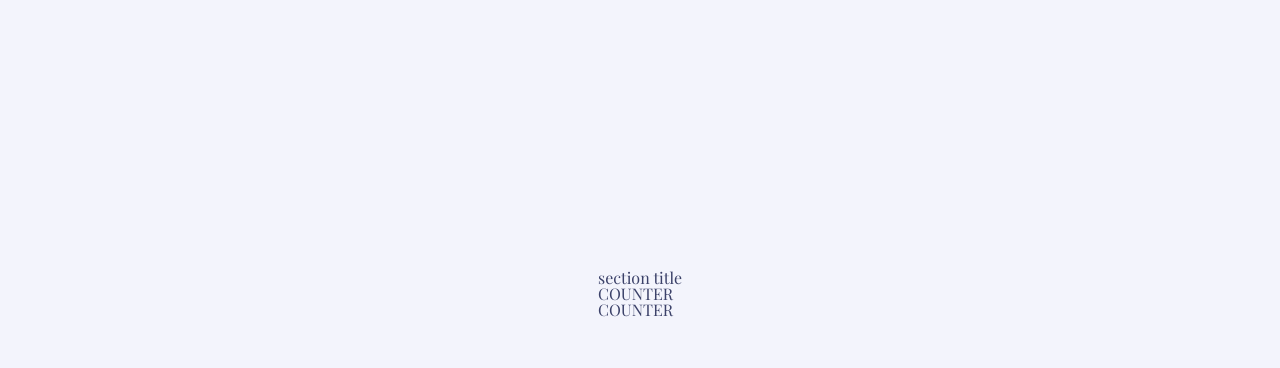
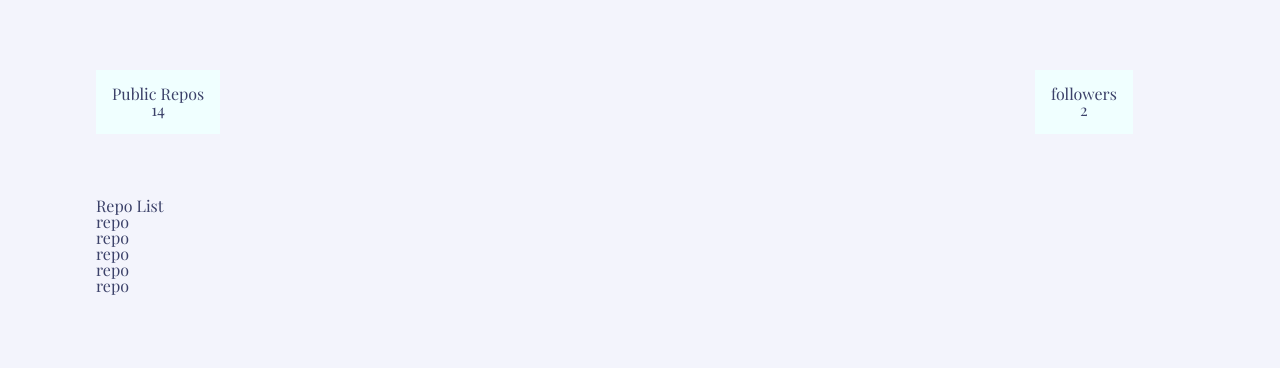
Before and after one commit to Hectormalvarez/tmtn-web, a Next.js app: page / in a window 1280 px wide. Shown: the part 202-570 px from the top of the page. Built offline with nearby package versions, Linux system fonts and the light colour scheme.

Commit message:
ui tweeks

```diff
--- a/src/app/page.module.css
+++ b/src/app/page.module.css
@@ -1,14 +1,19 @@
 .main {
   display: flex;
   flex-direction: column;
-  justify-content: space-between;
   align-items: center;
   min-height: 100vh;
 }
 
-.section {
-  width: 90vw;
+.ghSection {
   flex-grow: 1;
+  display: flex;
+  flex-direction: column;
+  width: 90%;
+}
+
+.ghSection > * {
+  margin: 2rem
 }
 
 .footer {
--- a/src/app/page.tsx
+++ b/src/app/page.tsx
@@ -6,7 +6,17 @@ export default function Home() {
   return (
     <main className={styles.main}>
       <ProfileHeader />
-      <GithubCount />
+      <section className={styles.ghSection}>
+        <GithubCount />
+        <div>
+          <h1>Repo List</h1>
+          <p>repo</p>
+          <p>repo</p>
+          <p>repo</p>
+          <p>repo</p>
+          <p>repo</p>
+        </div>
+      </section>
       <Footer />
     </main>
   )
--- a/src/components/Counter/Counter.tsx
+++ b/src/components/Counter/Counter.tsx
@@ -1 +1,13 @@
-export const Counter = () => <div>COUNTER</div>
+import styles from './counter.module.css'
+
+interface counterProps {
+    label: string,
+    count: number
+}
+
+export const Counter = ({label, count}: counterProps) => (
+    <div className={styles.counterContainer}>
+        <h2>{label}</h2>
+        <p>{count}</p>
+    </div>
+)
--- a/src/components/Counter/counter.module.css
+++ b/src/components/Counter/counter.module.css
@@ -0,0 +1,4 @@
+.counterContainer {
+    background-color: azure;
+    text-align: center;
+}
--- a/src/features/GithubCount/GitHubCount.tsx
+++ b/src/features/GithubCount/GitHubCount.tsx
@@ -3,8 +3,9 @@ import styles from './githubcount.module.css'
 
 export const GithubCount = () => (
   <section className={styles.section}>
-    <h1>section title</h1>
-    <Counter />
-    <Counter />
+    <div className={styles.ghCounters}>
+      <Counter label='Public Repos' count={14} />
+      <Counter label='followers' count={2} />
+    </div>
   </section>
 )
--- a/src/features/GithubCount/githubcount.module.css
+++ b/src/features/GithubCount/githubcount.module.css
@@ -0,0 +1,16 @@
+.section {
+    display: flex;
+    flex-direction: column;
+    align-items: center;
+    width: 90%;
+}
+
+.ghCounters {
+    display: flex;
+    justify-content: space-between;
+    width: 100%;
+}
+
+.ghCounters>* {
+    padding: 1rem
+}
```
